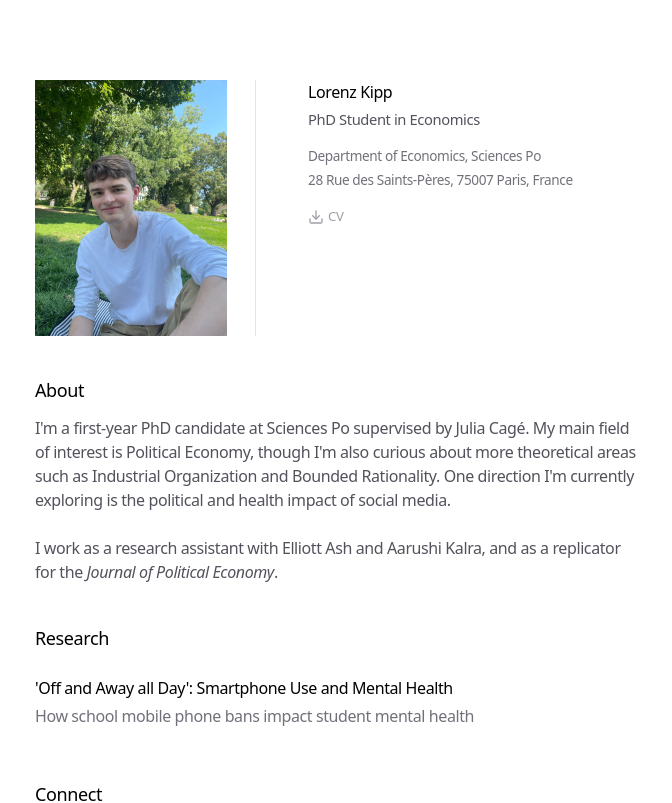
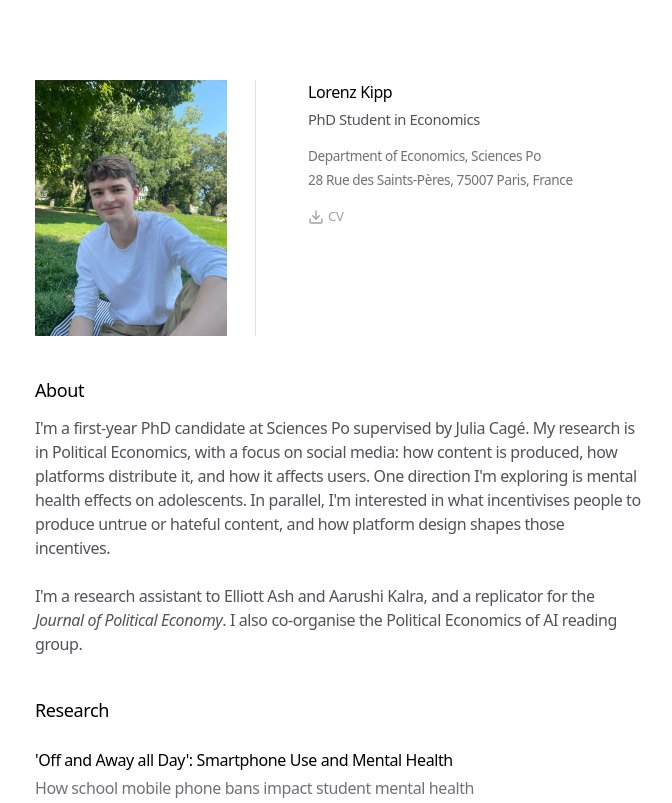
Before and after one commit to lorenzkipp/lorenzkipp.github.io, a Next.js app: page / in a window 1280 px wide. Shown: the top 803 px of the page, without its empty margins (301-973 px from the left). Built offline with nearby package versions, Linux system fonts and the light colour scheme.

Commit message:
Updated home page

```diff
--- a/app/page.tsx
+++ b/app/page.tsx
@@ -96,10 +96,12 @@ export default function Personal() {
   >
     Julia Cagé
   </Link>.
-            My main field of interest is Political Economy, though I'm also curious about more theoretical areas such as Industrial Organization and Bounded Rationality.
-            One direction I'm currently exploring is the political and health impact of social media. <br /><br />
+            My research is in Political Economics, with a focus on social media: how content is produced, how platforms
+            distribute it, and how it affects users. One direction I'm exploring is mental health effects on adolescents.
+            In parallel, I'm interested in what incentivises people to produce untrue or hateful content, and how
+            platform design shapes those incentives. <br /><br />
 
-            I work as a research assistant with{' '}
+            I'm a research assistant to{' '}
   <Link
     href="https://elliottash.com/"
     target="_blank"
@@ -115,15 +117,23 @@ export default function Personal() {
     className="inline-block hover:text-black dark:hover:text-white transition-colors link-underline"
   >
     Aarushi Kalra
-  </Link>, and as a replicator for the{' '}
+  </Link>, and a replicator for the{' '}
             <Link
               href="https://www.journals.uchicago.edu/toc/jpe/current"
               target="_blank"
               rel="noopener noreferrer"
-              className="inline-block hover:text-black dark:hover:text-white transition-colors link-underline"
+              className="hover:text-black dark:hover:text-white transition-colors link-underline"
             >
               <i>Journal of Political Economy</i>
-            </Link>.
+            </Link>. I also co-organise the{' '}
+            <Link
+            href="https://paris-ai-reading-group.vercel.app/"
+            target="_blank"
+            rel="noopener noreferrer"
+            className="hover:text-black dark:hover:text-white transition-colors link-underline"
+          >
+            Political Economics of AI reading group
+          </Link>.
           </p>
         </div>
       </motion.section>
```
